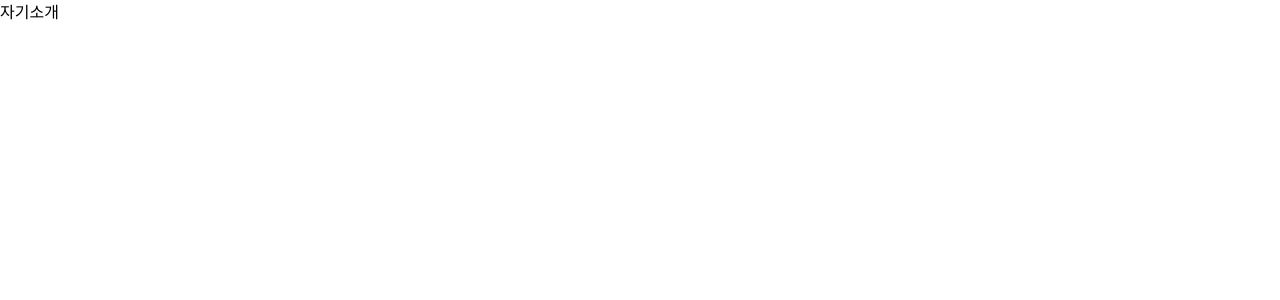
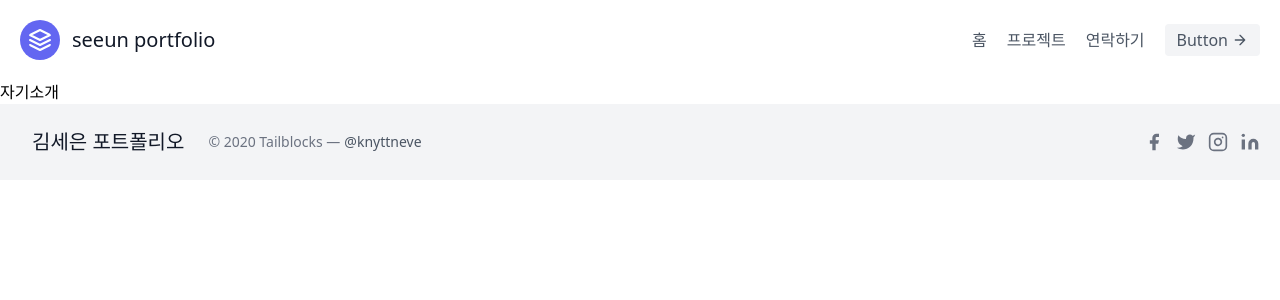
Before and after one commit to seeun0210/portfilo, a Next.js app in the folder seeun-portfolio/: page /about-me in a window 1280 px wide. Shown: the top 300 px of the page. Built offline with nearby package versions, Linux system fonts and the light colour scheme.

Commit message:
feat: link작업

```diff
--- a/seeun-portfolio/components/footer.js
+++ b/seeun-portfolio/components/footer.js
@@ -1,12 +1,15 @@
+import Link from "next/link";
 export default function Footer() {
   return (
     <>
       <footer className="text-gray-600 body-font">
         <div className="bg-gray-100">
           <div className="container px-5 py-6 mx-auto flex items-center sm:flex-row flex-col">
-            <a className="flex title-font font-medium items-center md:justify-start justify-center text-gray-900">
-              <span className="ml-3 text-xl">김세은 포트폴리오</span>
-            </a>
+            <Link href="/">
+              <div className="flex title-font font-medium items-center md:justify-start justify-center text-gray-900">
+                <span className="ml-3 text-xl">김세은 포트폴리오</span>
+              </div>
+            </Link>
             <p className="text-sm text-gray-500 sm:ml-6 sm:mt-0 mt-4">
               © 2020 Tailblocks —
               <a
--- a/seeun-portfolio/components/header.js
+++ b/seeun-portfolio/components/header.js
@@ -1,9 +1,12 @@
+import Link from "next/link";
+
 export default function Header() {
   return (
     <>
       <header className="text-gray-600 body-font">
         <div className="container mx-auto flex flex-wrap p-5 flex-col md:flex-row items-center">
-          <a className="flex title-font font-medium items-center text-gray-900 mb-4 md:mb-0">
+          <Link href="/">
+            <div className="flex title-font font-medium items-center text-gray-900 mb-4 md:mb-0">
               <svg
                 xmlns="http://www.w3.org/2000/svg"
                 fill="none"
@@ -17,11 +20,18 @@ export default function Header() {
                 <path d="M12 2L2 7l10 5 10-5-10-5zM2 17l10 5 10-5M2 12l10 5 10-5"></path>
               </svg>
               <span className="ml-3 text-xl">seeun portfolio</span>
-          </a>
+            </div>
+          </Link>
           <nav className="md:ml-auto flex flex-wrap items-center text-base justify-center">
-            <a className="mr-5 hover:text-gray-900">홈</a>
-            <a className="mr-5 hover:text-gray-900">프로젝트</a>
-            <a className="mr-5 hover:text-gray-900">연락하기</a>
+            <Link href="/">
+              <div className="mr-5 hover:text-gray-900">홈</div>
+            </Link>
+            <Link href="/projects">
+              <div className="mr-5 hover:text-gray-900">프로젝트</div>
+            </Link>
+            <Link href="/">
+              <div className="mr-5 hover:text-gray-900">연락하기</div>
+            </Link>
           </nav>
           <button className="inline-flex items-center bg-gray-100 border-0 py-1 px-3 focus:outline-none hover:bg-gray-200 rounded text-base mt-4 md:mt-0">
             Button
--- a/seeun-portfolio/components/home/hero.js
+++ b/seeun-portfolio/components/home/hero.js
@@ -1,5 +1,5 @@
 import Image from "next/image";
-
+import Link from "next/link";
 export default function Hero() {
   return (
     <>
@@ -16,9 +16,11 @@ export default function Hero() {
           try-hard chambray.
         </p>
         <div className="flex justify-center">
-          <button className="inline-flex text-white bg-indigo-500 border-0 py-2 px-6 focus:outline-none hover:bg-indigo-600 rounded text-lg">
-            프로젝트 보러가기
-          </button>
+          <Link href="/projects">
+            <button className="inline-flex text-white bg-indigo-500 border-0 py-2 px-6 focus:outline-none hover:bg-indigo-600 rounded text-lg">
+              프로젝트 보러가기
+            </button>
+          </Link>
         </div>
       </div>
       <div className="lg:max-w-lg lg:w-full md:w-1/2 w-5/6"></div>
--- a/seeun-portfolio/pages/about-me.js
+++ b/seeun-portfolio/pages/about-me.js
@@ -1,7 +1,14 @@
+import Head from "next/head";
+import Layout from "@/components/layout";
 export default function AboutMe() {
   return (
-    <div>
-      <h1>자기소개</h1>
-    </div>
+    <Layout>
+      <Head>
+        <title>김세은-자기소개</title>
+      </Head>
+      <div>
+        <h1>자기소개</h1>
+      </div>
+    </Layout>
   );
 }
--- a/seeun-portfolio/pages/index.js
+++ b/seeun-portfolio/pages/index.js
@@ -7,7 +7,7 @@ export default function Home() {
   return (
     <Layout>
       <Head>
-        <title>김세은 포트폴리오</title>
+        <title>김세은-home</title>
       </Head>
       <section className="flex min-h-screen flex-col items-center justify-center text-gray-600 body-font">
         <div className="container mx-auto flex px-5 py-24 md:flex-row flex-col items-center">
--- a/seeun-portfolio/pages/projects.js
+++ b/seeun-portfolio/pages/projects.js
@@ -1,7 +1,11 @@
 import Layout from "../components/layout";
+import Head from "next/head";
 export default function Projects() {
   return (
     <Layout>
+      <Head>
+        <title>김세은-포트폴리오</title>
+      </Head>
       <h1>프로젝트</h1>
     </Layout>
   );
```
Lines whose indentation alone changed are shown as unchanged.
